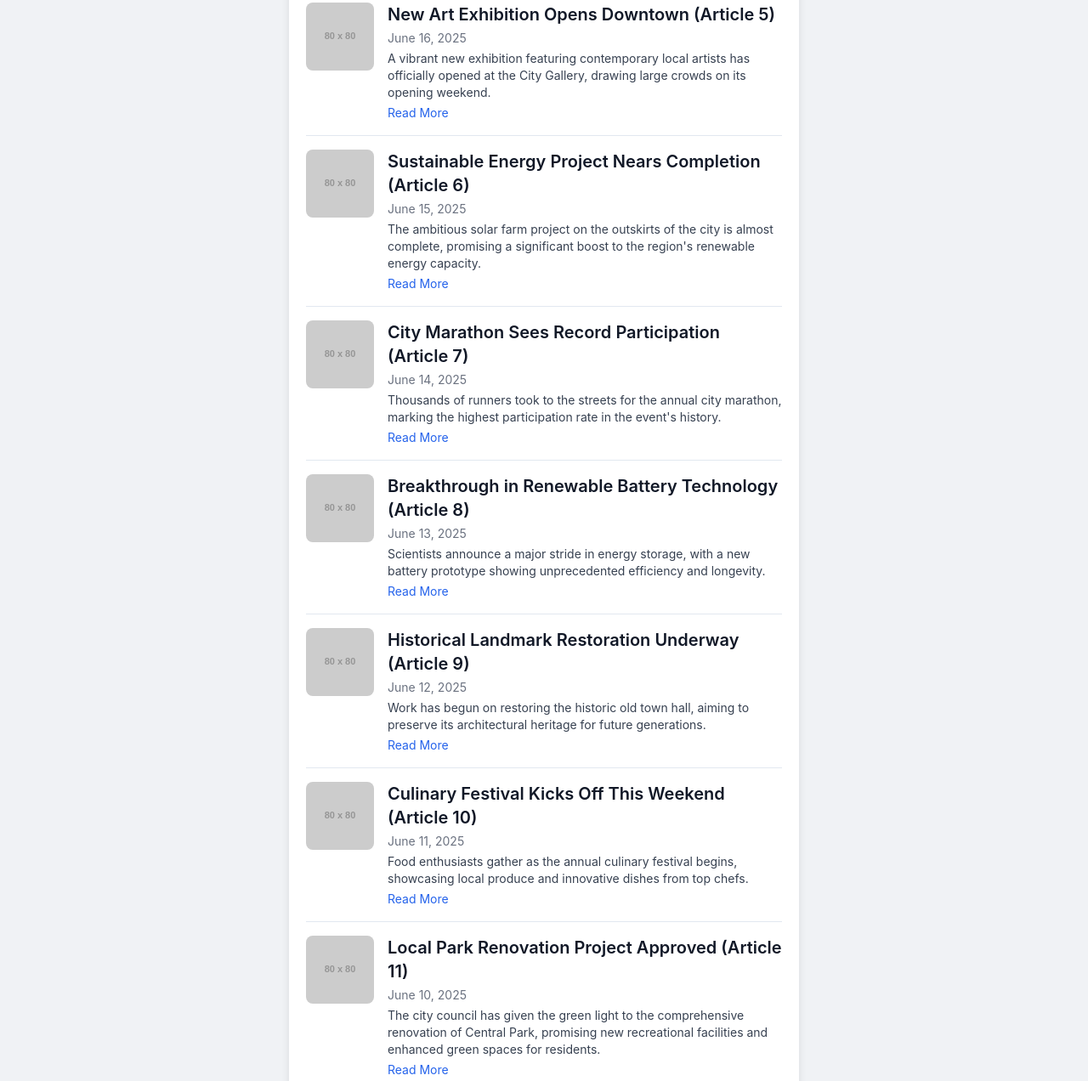
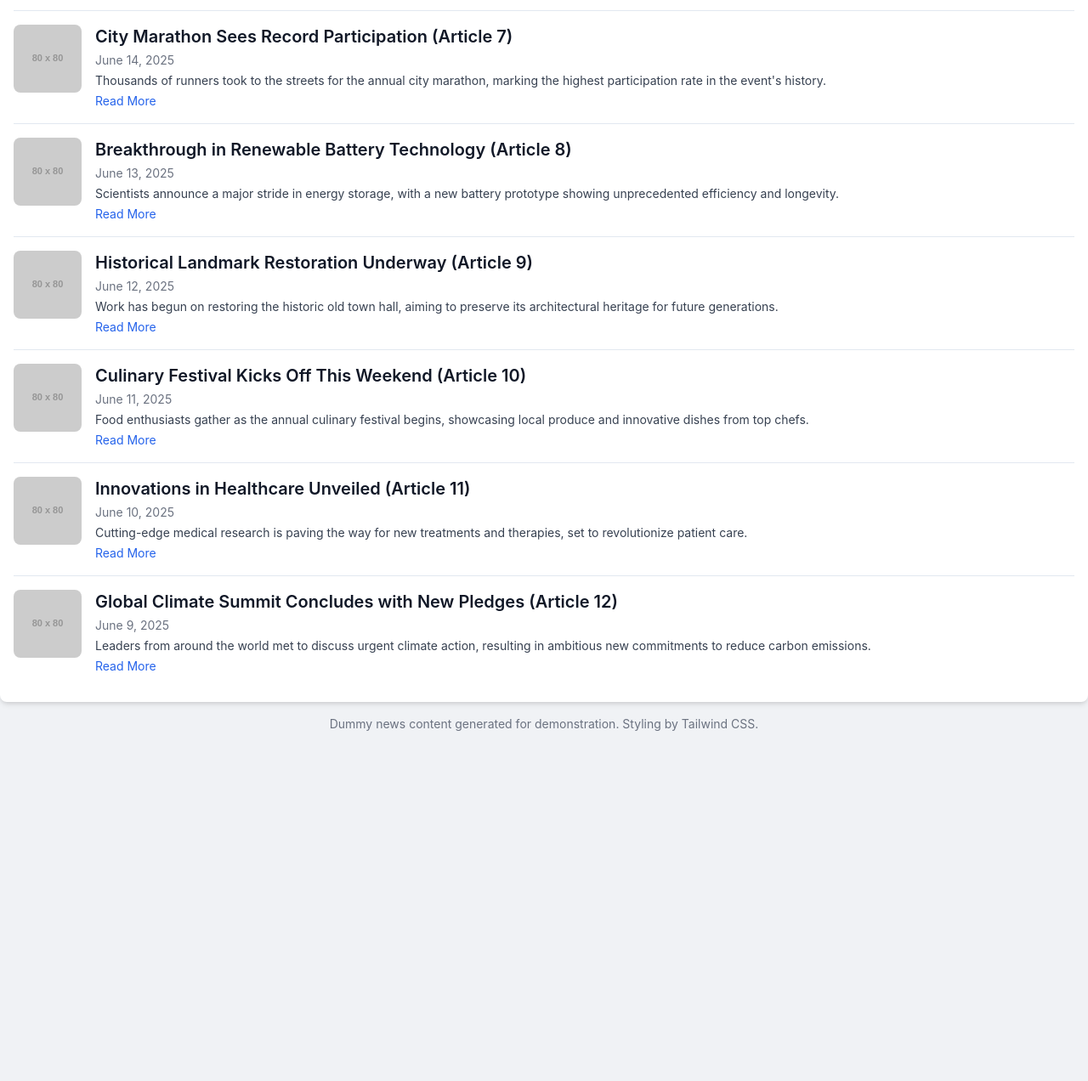
Before and after one commit to fadolladam/meaka, a plain HTML site: page news.html in a window 1280 px wide. Shown: the part 1071-2343 px from the top of the page at 85% size. After the commit the page ends 1965 px from the top, so only its background shows below. Drawn offline with nearby package versions, Linux system fonts and the light colour scheme; placeholder pictures from the web are drawn by us.

Commit message:
Update news.html

```diff
--- a/news.html
+++ b/news.html
@@ -3,7 +3,7 @@
 <head>
     <meta charset="UTF-8">
     <meta name="viewport" content="width=device-width, initial-scale=1.0">
-    <title>News Hub - Sticky Header & Lazy Load News</title>
+    <title>News Hub - Responsive & Lazy Load</title>
     <!-- Tailwind CSS CDN for styling -->
     <script src="https://cdn.tailwindcss.com"></script>
     <style>
@@ -18,19 +18,6 @@
             min-height: 100vh;
             padding: 0; /* Remove body padding to allow sticky header to reach top edge */
             box-sizing: border-box;
-        }
-
-        /* Container for the main content areas */
-        .content-container {
-            width: 100%;
-            max-width: 600px; /* Max width for better readability on large screens */
-            background-color: #ffffff; /* White background for the content area */
-            border-radius: 10px;
-            box-shadow: 0 4px 10px rgba(0, 0, 0, 0.1); /* Soft shadow */
-            padding: 20px; /* Internal padding for the news content */
-            box-sizing: border-box;
-            margin-bottom: 20px; /* Space below the content container */
-            margin-top: 20px; /* Space below the sticky header */
         }
 
         /* Sticky header for the image */
@@ -114,7 +101,8 @@
     </div>
 
     <!-- Main Content Container for News -->
-    <div class="content-container">
+    <!-- Using Tailwind's 'container' class for responsive max-width and 'mx-auto' for centering -->
+    <div class="container mx-auto px-4 py-8 bg-white rounded-lg shadow-md mt-5">
         <h2 class="text-3xl font-bold text-gray-800 mb-6 text-center">Latest News Headlines</h2>
 
         <!-- Container where news articles will be loaded -->
@@ -128,7 +116,7 @@
         </div>
     </div>
 
-    <p class="text-gray-500 text-sm mt-4 text-center">
+    <p class="text-gray-500 text-sm mt-4 text-center pb-8">
         Dummy news content generated for demonstration. Styling by Tailwind CSS.
     </p>
 
@@ -151,7 +139,17 @@
                 "City Marathon Sees Record Participation",
                 "Breakthrough in Renewable Battery Technology",
                 "Historical Landmark Restoration Underway",
-                "Culinary Festival Kicks Off This Weekend"
+                "Culinary Festival Kicks Off This Weekend",
+                "Innovations in Healthcare Unveiled",
+                "Global Climate Summit Concludes with New Pledges",
+                "Local Artists Showcase Work in New Gallery",
+                "Space Exploration Team Discovers New Exoplanet",
+                "Financial Markets React to Latest Economic Data",
+                "Educational Reforms Aim to Boost Student Outcomes",
+                "Wildlife Conservation Efforts Gain Momentum",
+                "Smart City Initiatives Transform Urban Living",
+                "Agricultural Innovations Address Food Security",
+                "Sports Championship Draws Record Viewership"
             ];
             const snippets = [
                 "The city council has given the green light to the comprehensive renovation of Central Park, promising new recreational facilities and enhanced green spaces for residents.",
@@ -163,7 +161,17 @@
                 "Thousands of runners took to the streets for the annual city marathon, marking the highest participation rate in the event's history.",
                 "Scientists announce a major stride in energy storage, with a new battery prototype showing unprecedented efficiency and longevity.",
                 "Work has begun on restoring the historic old town hall, aiming to preserve its architectural heritage for future generations.",
-                "Food enthusiasts gather as the annual culinary festival begins, showcasing local produce and innovative dishes from top chefs."
+                "Food enthusiasts gather as the annual culinary festival begins, showcasing local produce and innovative dishes from top chefs.",
+                "Cutting-edge medical research is paving the way for new treatments and therapies, set to revolutionize patient care.",
+                "Leaders from around the world met to discuss urgent climate action, resulting in ambitious new commitments to reduce carbon emissions.",
+                "A diverse collection of paintings, sculptures, and digital art pieces are now on display, highlighting the vibrant local art scene.",
+                "Astronomers confirm the existence of a potentially habitable exoplanet, reigniting excitement in the search for extraterrestrial life.",
+                "Stock markets show volatility as investors digest the latest inflation figures and central bank policy statements.",
+                "A new curriculum and teacher training programs are being implemented across schools to improve learning environments and student achievement.",
+                "Rare species are showing signs of recovery thanks to dedicated conservation programs and increased public awareness.",
+                "Advanced technologies like IoT and AI are being integrated into urban planning to create more efficient and sustainable cities.",
+                "Farmers are adopting innovative techniques and crops to increase yields and ensure food security in a changing climate.",
+                "The final match of the season's championship broke all previous viewership records, captivating millions of fans worldwide."
             ];
             const date = new Date();
             date.setDate(date.getDate() - index); // Simulate older dates for older articles
@@ -196,7 +204,7 @@
                     articleCount++;
                 }
                 loadingIndicator.classList.remove('show'); // Hide loading indicator
-            }, 1000); // 1 second delay
+            }, 700); // Shorter delay for faster demonstration
         }
 
         // Intersection Observer for lazy loading
@@ -216,7 +224,7 @@
         // Initial load of articles when the page loads
         document.addEventListener('DOMContentLoaded', () => {
             // Load an initial set of articles so there's content to scroll
-            for (let i = 0; i < 10; i++) { // Load 10 articles initially
+            for (let i = 0; i < 7; i++) { // Load 7 articles initially
                 const newArticle = generateDummyArticle(articleCount);
                 newsContainer.insertAdjacentHTML('beforeend', newArticle);
                 articleCount++;
```
